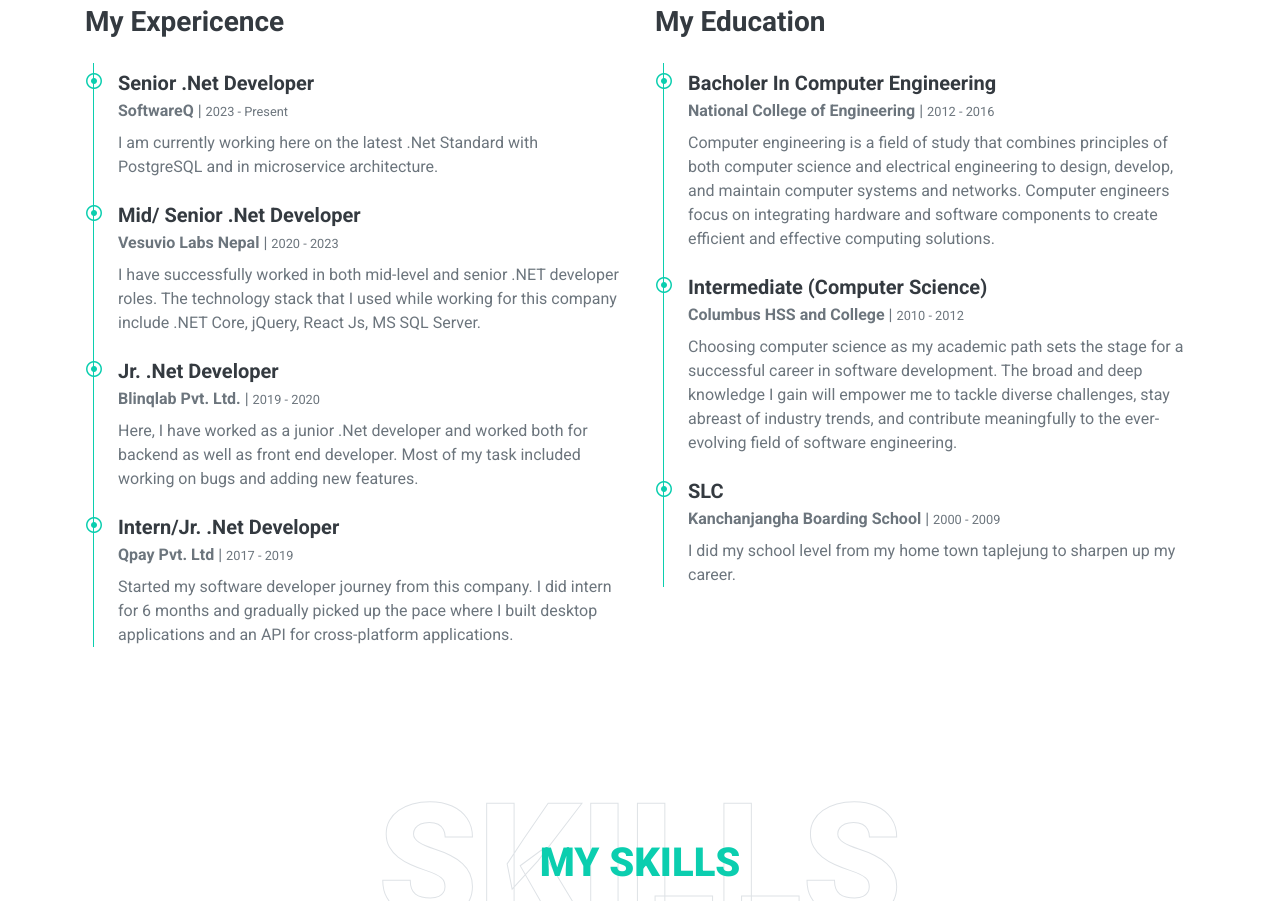
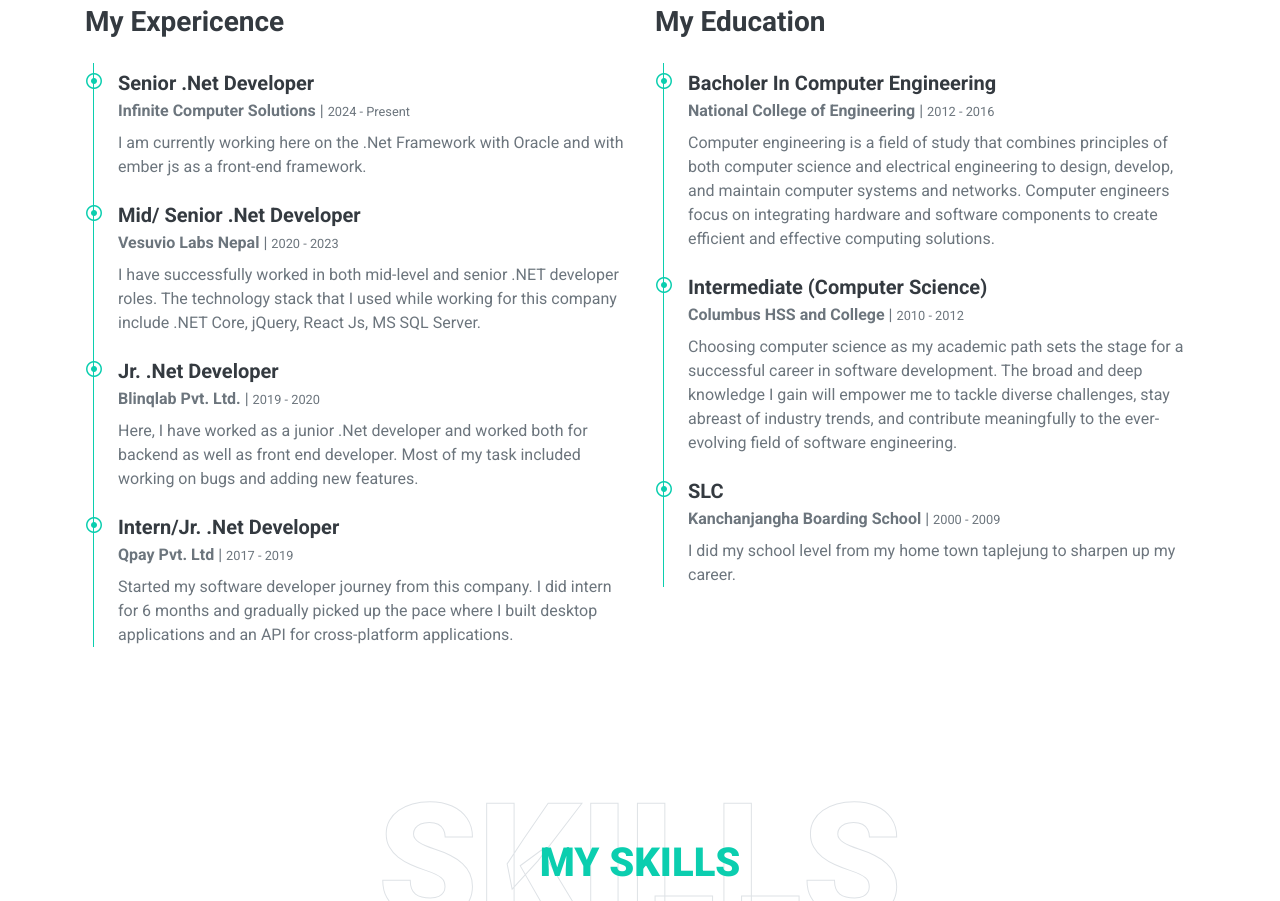
Before and after one commit to ParaHang/Portfolio, a plain HTML site: page index.html in a window 1280 px wide. Shown: the part 1832-2733 px from the top of the page. Drawn offline with nearby package versions, Linux system fonts and the light colour scheme.

Commit message:
updated company name

```diff
--- a/index.html
+++ b/index.html
@@ -257,11 +257,11 @@
                   Senior .Net Developer
                 </h5>
                 <p class="mb-2">
-                  <strong>SoftwareQ</strong> |
-                  <small>2023 - Present</small>
+                  <strong>Infinite Computer Solutions</strong> |
+                  <small>2024 - Present</small>
                 </p>
                 <p>
-                  I am currently working here on the latest .Net Standard with PostgreSQL and in microservice architecture.
+                  I am currently working here on the .Net Framework with Oracle and with ember js as a front-end framework.
                 </p>
               </div>
 			  <div class="position-relative mb-4">
```
